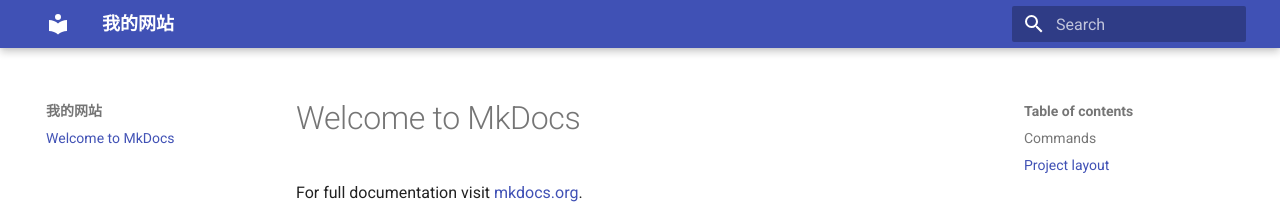
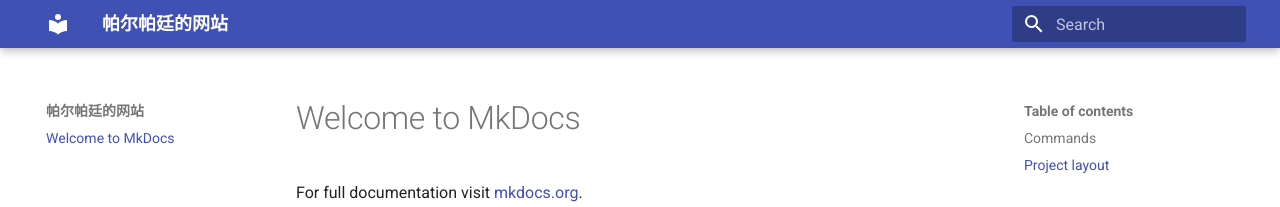
Before and after one commit to Palpatine666666/Palpatine666666.github.io, an MkDocs documentation site: the page built from docs/index.md, in a window 1280 px wide. Shown: the top 207 px of the page. Built offline with MkDocs 1.6.1 and Material for MkDocs 9.7.7, drawn with Linux system fonts in a browser that asks for light colours.

Commit message:
Update mkdocs.yml

```diff
--- a/mkdocs.yml
+++ b/mkdocs.yml
@@ -1,4 +1,5 @@
-site_name: 我的网站
+site_name: 帕尔帕廷的网站
 site_url: https://Palpatine666666.github.io
+site_author: 帕尔帕廷
 theme:
   name: material
```
